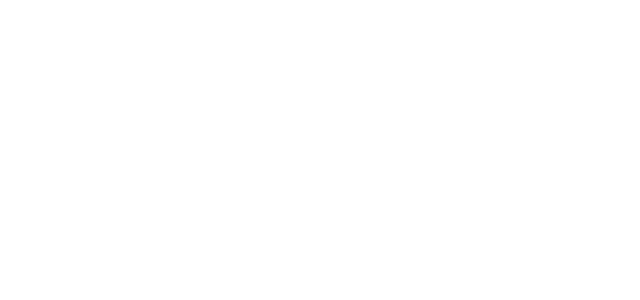
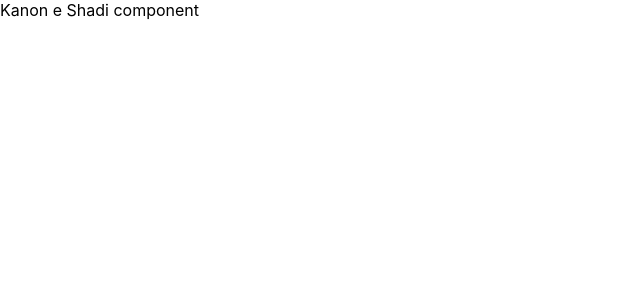
Before and after one commit to tiago86g/Church, a React (Create React App) app in the folder church/: page /kanon-e-shadi in a window 1280 px wide. Shown: the top 300 px of the page, without its empty margins (0-640 px from the left). Built offline with nearby package versions, Linux system fonts and the light colour scheme.

Commit message:
Kanon e Shadi route

```diff
--- a/church/src/App.js
+++ b/church/src/App.js
@@ -2,6 +2,7 @@
 import { BrowserRouter as Router, Switch, Route } from 'react-router-dom';
 import MoezeHa from './components/pages/MoezeHa/MoezeHa';
 import KhaneSorod from './components/pages/KhaneSorod/KhaneSorod';
+import KanonEShadi from './components/pages/KanonEShadi/KanonEShadi';
 
 function App() {
   return (
@@ -13,6 +14,7 @@
             <Route exact path="/" />
             <Route exact path="/moeze-ha" component={MoezeHa} />
             <Route exact path="/khane-sorod" component={KhaneSorod} />
+            <Route exact path="/kanon-e-shadi" component={KanonEShadi} />
 
             {/* pages components */}
           </Switch>
--- /dev/null
+++ b/church/src/components/pages/KanonEShadi/KanonEShadi.js
@@ -0,0 +1,5 @@
+import React from 'react';
+
+export default function KanonEShadi() {
+  return <div>Kanon e Shadi component</div>;
+}
```
